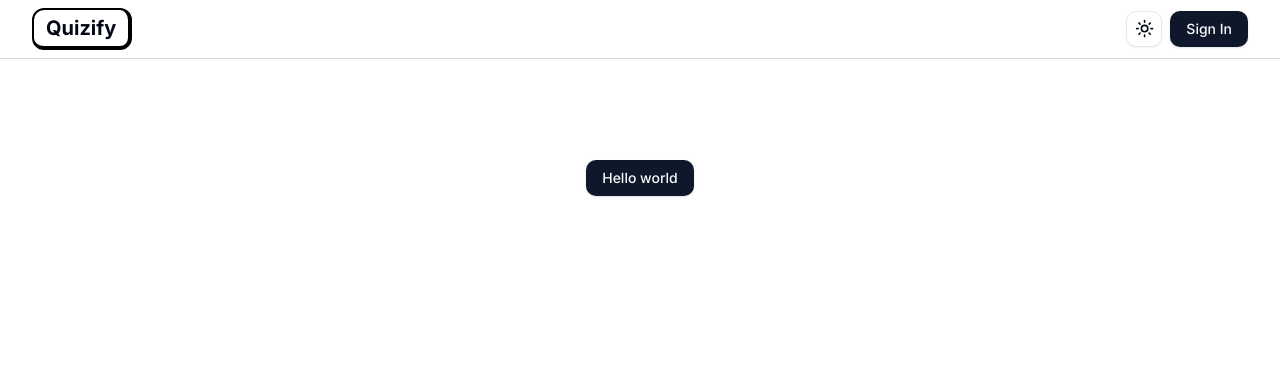
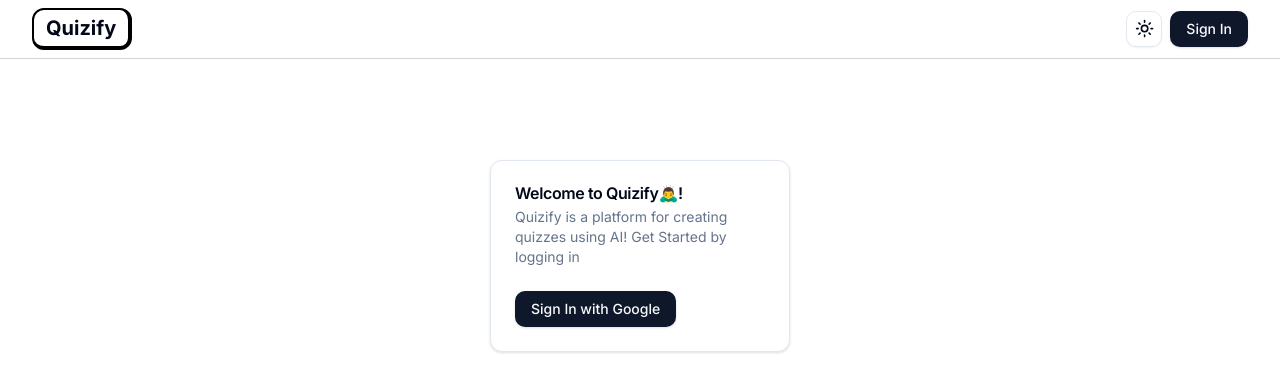
Before and after one commit to ObadaAbdAlkhaleq/quiz-ai-app, a Next.js app: page / in a window 1280 px wide. Shown: the top 392 px of the page. Built offline with nearby package versions, Linux system fonts and the light colour scheme; no server answers.

Commit message:
home page

```diff
--- a/src/app/page.tsx
+++ b/src/app/page.tsx
@@ -1,9 +1,28 @@
+import SignInButton from "@/components/SignInButton";
 import { Button } from "@/components/ui/button";
+import { Card, CardContent, CardDescription, CardHeader, CardTitle } from "@/components/ui/card";
+import { getSession } from "@/lib/nextauth";
+import { redirect } from "next/navigation";
 
-export default function Home() {
+
+export default async function Home() {
+  const session = await getSession();
+  if (session?.user) {
+    return redirect('/dashboard');
+  }
   return (
     <main className="flex min-h-screen flex-col items-center justify-between p-24">
-      <Button type="submit">Hello world</Button>
+      <Card className="w-[300px]">
+        <CardHeader>
+          <CardTitle>Welcome to Quizify🙇‍♂️!</CardTitle>
+          <CardDescription>Quizify is a platform for creating quizzes using AI! Get Started by logging in</CardDescription>
+        </CardHeader>
+        <CardContent>
+          <SignInButton
+            text="Sign In with Google"
+          ></SignInButton>
+        </CardContent>
+      </Card>
     </main>
   );
 }
--- /dev/null
+++ b/src/components/ui/card.tsx
@@ -0,0 +1,76 @@
+import * as React from "react"
+
+import { cn } from "@/lib/utils"
+
+const Card = React.forwardRef<
+  HTMLDivElement,
+  React.HTMLAttributes<HTMLDivElement>
+>(({ className, ...props }, ref) => (
+  <div
+    ref={ref}
+    className={cn(
+      "rounded-xl border bg-card text-card-foreground shadow",
+      className
+    )}
+    {...props}
+  />
+))
+Card.displayName = "Card"
+
+const CardHeader = React.forwardRef<
+  HTMLDivElement,
+  React.HTMLAttributes<HTMLDivElement>
+>(({ className, ...props }, ref) => (
+  <div
+    ref={ref}
+    className={cn("flex flex-col space-y-1.5 p-6", className)}
+    {...props}
+  />
+))
+CardHeader.displayName = "CardHeader"
+
+const CardTitle = React.forwardRef<
+  HTMLParagraphElement,
+  React.HTMLAttributes<HTMLHeadingElement>
+>(({ className, ...props }, ref) => (
+  <h3
+    ref={ref}
+    className={cn("font-semibold leading-none tracking-tight", className)}
+    {...props}
+  />
+))
+CardTitle.displayName = "CardTitle"
+
+const CardDescription = React.forwardRef<
+  HTMLParagraphElement,
+  React.HTMLAttributes<HTMLParagraphElement>
+>(({ className, ...props }, ref) => (
+  <p
+    ref={ref}
+    className={cn("text-sm text-muted-foreground", className)}
+    {...props}
+  />
+))
+CardDescription.displayName = "CardDescription"
+
+const CardContent = React.forwardRef<
+  HTMLDivElement,
+  React.HTMLAttributes<HTMLDivElement>
+>(({ className, ...props }, ref) => (
+  <div ref={ref} className={cn("p-6 pt-0", className)} {...props} />
+))
+CardContent.displayName = "CardContent"
+
+const CardFooter = React.forwardRef<
+  HTMLDivElement,
+  React.HTMLAttributes<HTMLDivElement>
+>(({ className, ...props }, ref) => (
+  <div
+    ref={ref}
+    className={cn("flex items-center p-6 pt-0", className)}
+    {...props}
+  />
+))
+CardFooter.displayName = "CardFooter"
+
+export { Card, CardHeader, CardFooter, CardTitle, CardDescription, CardContent }
```
